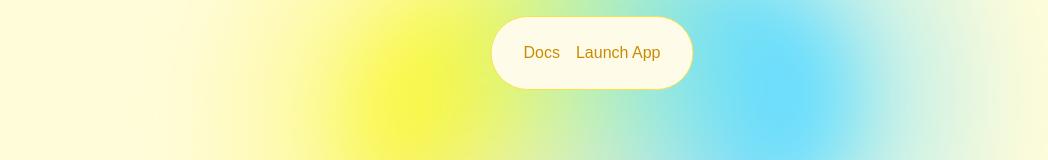
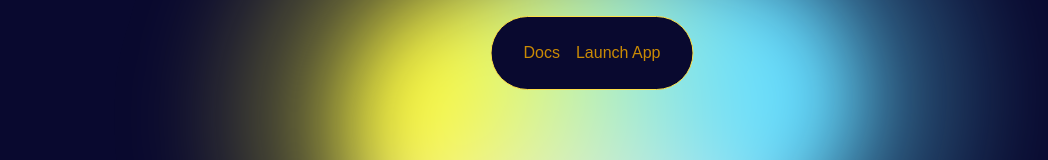
Before and after one commit to theSynthOS/synthos-landing, a Next.js app: page / in a window 1280 px wide. Shown: the top 160 px of the page, without its empty margins (48-1096 px from the left). Built offline with nearby package versions, Linux system fonts and the light colour scheme; a web font is replaced by a local one.

Commit message:
change background to dark blue

```diff
--- a/src/app/components/MainComponents/HowItWorks/page.tsx
+++ b/src/app/components/MainComponents/HowItWorks/page.tsx
@@ -83,7 +83,7 @@ const content = [
 export function HowItWorks() {
   return (
     <>
-     <div className="relative h-full bg-[rgb(255, 252, 218)]">
+     <div className="relative h-full ">
       <div className="relative z-10 mb-[10%]">
         <h1 className="text-4xl font-bold text-center mb-10 text-yellow-700">How It Works</h1>
         <StickyScroll content={content} />
--- a/src/app/components/footer.tsx
+++ b/src/app/components/footer.tsx
@@ -4,7 +4,7 @@ import { Twitter } from 'lucide-react';
 
 export function Footer() {
   return (
-    <footer className="relative z-10 py-16 border-t border-yellow-300 bg-yellow-50">
+    <footer className="relative z-10 py-16 border-t border-yellow-300 bg-[#09092f]">
       <div className="container mx-auto px-6">
         <div className="flex flex-col md:flex-row justify-between items-center">
           <div className="text-yellow-600 text-sm">
--- a/src/app/globals.css
+++ b/src/app/globals.css
@@ -3,13 +3,13 @@
 @tailwind utilities;
 
 :root {
-  --background: rgb(255, 252, 218);
+  --background: #09092f;
 
 }
 
-@media (prefers-color-scheme: light) {
+@media (prefers-color-scheme: dark) {
   :root {
-    --foreground: #fffcda;
+    --foreground: #09092f;
   }
 }
 
@@ -56,7 +56,7 @@
     @apply border-border outline-ring/50;
   }
   body {
-    background-color: rgb(255, 252, 218);
+    background-color: #09092f;
     @apply text-foreground;
   }
 }
--- a/src/app/page.tsx
+++ b/src/app/page.tsx
@@ -28,7 +28,7 @@ export default function Home() {
 
       <motion.div
         style={{ opacity:1 }}
-        className="absolute inset-0 bg-[rgb(255,252,218)]"
+        className="absolute inset-0 "
       >
         <BackgroundGradientAnimation containerClassName="absolute inset-0 z-0" />
       </motion.div>
--- a/src/components/ui/background-gradient-animation.tsx
+++ b/src/components/ui/background-gradient-animation.tsx
@@ -90,7 +90,7 @@ export const BackgroundGradientAnimation = ({
   return (
     <div
       className={cn(
-        "h-screen w-screen relative overflow-hidden top-0 left-0 bg-[linear-gradient(40deg,var(--gradient-background-start),var(--gradient-background-end))]",
+        "h-screen w-screen relative overflow-hidden top-0 left-0 bg-[#09092f]",
         "transition-opacity duration-500",
         containerClassName
       )}
--- a/src/components/ui/navbar-menu.tsx
+++ b/src/components/ui/navbar-menu.tsx
@@ -72,7 +72,7 @@ export const Menu = ({
   return (
     <nav
       onMouseLeave={() => setActive(null)} // resets the state
-      className="relative rounded-full border border-yellow-300 bg-yellow-50 shadow-input flex justify-center space-x-4 px-8 py-6 "
+      className="relative rounded-full border border-yellow-300 bg-[#09092f] shadow-input flex justify-center space-x-4 px-8 py-6 "
     >
       {children}
     </nav>
```
